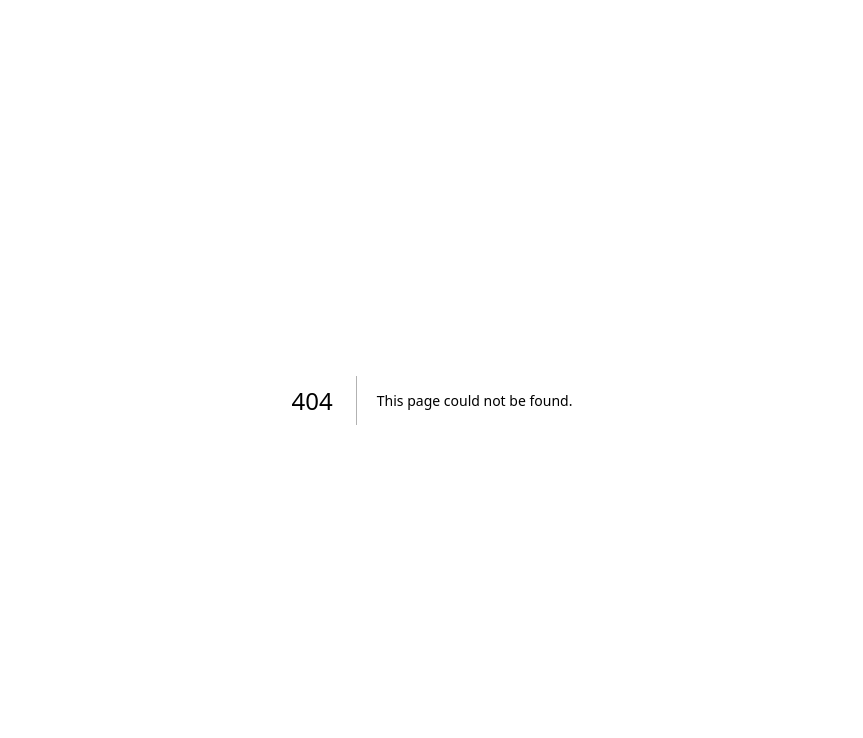
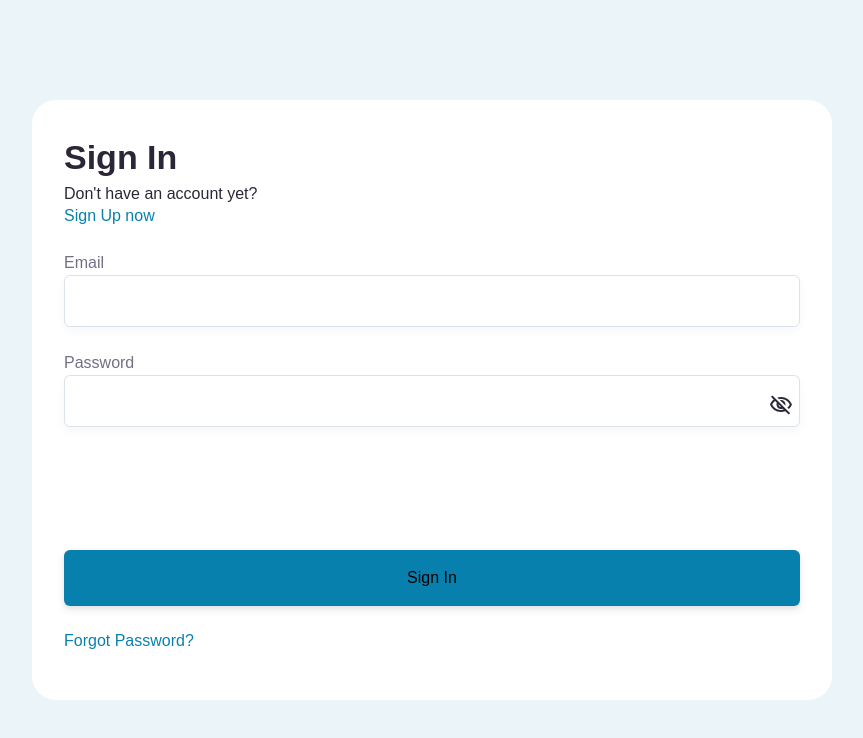
Before and after one commit to Chr728/Compass, a Next.js app in the folder compass/: page /login in a window 1280 px wide. Before the commit this address had no page. Shown: the top 738 px of the page, without its empty margins (208-1071 px from the left). Built offline with nearby package versions, Linux system fonts and the light colour scheme.

Commit message:
Added Login Functionality Frontend

```diff
--- /dev/null
+++ b/compass/app/components/Button.tsx
@@ -0,0 +1,15 @@
+'use client';
+import {CSSProperties} from 'react'
+
+type ButtonProps = {
+    type: "button" | "submit" | "reset" | undefined;
+    text: string;
+    style?: CSSProperties;
+    onClick?:(e: React.FormEvent<HTMLFormElement>) => void;
+}
+
+export default function Button({type, text, style, onClick} : ButtonProps) {
+  return (
+    <button className="bg-blue text-[16px] font-sans font-medium rounded-md h-[56px] shadow-[0px_4px_8px_0px_rgba(44,39,56,0.08),0px_2px_4px_0px_rgba(44,39,56,0.08)]" type={type} style={style}>{text}</button>
+  )
+}
--- /dev/null
+++ b/compass/app/components/Input.tsx
@@ -0,0 +1,17 @@
+'use client';
+import {CSSProperties} from 'react'
+
+type InputProps = {
+    name: string;
+    id: string;
+    type:string;
+    value: string;
+    onChange: React.ChangeEventHandler<HTMLElement> | undefined;
+    style?: CSSProperties;
+}
+
+export default function Input({name, id, type, value, onChange, style} : InputProps) {
+  return (
+    <input name={name} id={id} type={type} value={value} onChange={onChange} className="h-[52px] border border-solid border-lightgrey rounded-md text-grey p-2 focus:outline-blue shadow-[0_4px_8px_0_rgba(44,39,56,0.04)]" style={style}/>
+  )
+}
--- /dev/null
+++ b/compass/app/login/page.tsx
@@ -0,0 +1,80 @@
+'use client';
+import {useState} from 'react'
+import Input from '../components/Input';
+import Button from '../components/Button';
+import Link from 'next/link';
+import Image from 'next/image'
+
+export default function Login() {
+    const [name, setName] = useState<string>("");
+    const [password, setPassword] = useState<string>("");
+    const [visible, setVisible] = useState<boolean>(false);
+
+    const handleName = (e:React.ChangeEvent<HTMLInputElement>): void => {
+        e.preventDefault();
+        setName(e.target.value);
+
+    }
+    const handlePassword = (e:React.ChangeEvent<HTMLInputElement>): void => {
+        e.preventDefault();
+        setPassword(e.target.value);
+    }
+
+    const handleSubmit = (e:React.FormEvent<HTMLFormElement>): void => {
+        e.preventDefault();
+
+    }
+
+    const handleVisibility = (e:React.MouseEvent<HTMLDivElement, MouseEvent>): void => {
+        e.preventDefault();
+        setVisible(previous => !previous)
+    }
+
+  return (
+    <div className="bg-eggshell min-h-screen flex flex-col">
+
+        <form className="rounded-3xl bg-white flex flex-col m-auto w-full md:max-w-[800px] md:h-[600px] p-8">
+                <div className="mb-6">
+                    <p className="text-[34px] text-darkgrey font-sans font-bold">Sign In</p>
+                    <p className="text-darkgrey text-[16px] font-sans leading-[22px]">Don't have an account yet?</p>
+                    <p className="text-blue font-sans text-[16px] leading-[22px]"><Link href='/register'>Sign Up now</Link></p>
+                </div>
+
+                <div className="mb-6">
+                    <label htmlFor='email' className="text-grey font-medium">Email</label>
+                    <br/>
+                    <Input name="email" id="email" type="text" value={name} onChange={handleName} style={{ width: '100%' }}/>
+                </div>
+
+                <div className="relative">
+                    <label htmlFor='password' className="text-grey font-medium">Password</label>
+                    <br/>
+                    <Input name="password" id="password" type={visible ? "text":"password"} value={password} onChange={handlePassword} style={{ width: '100%' }}/>
+                    <div className="absolute right-2 bottom-3" onClick={handleVisibility}>
+                        {visible? <Image
+                                src="/icons/visibleEye.svg"
+                                alt="Eye icon"
+                                width={24}
+                                height={24}
+                                /> : <Image
+                                src="/icons/invisibleEye.svg"
+                                alt="Eye icon"
+                                width={24}
+                                height={24}
+                                style={{ width: 'auto', height: 'auto'}}
+                                />}
+                    </div>
+                </div>
+
+
+                <div className="md:mt-auto mt-6 w-full">
+                    <Button type="submit" text="Sign In" style={{ width: '100%' }} onClick={handleSubmit}/>
+                </div>
+
+
+                <p className="text-blue font-sans text-[16px] leading-[22px] mb-4 mt-6"><Link href='/reset'>Forgot Password?</Link></p>
+
+        </form>
+    </div>
+  )
+}
```
Also changed, not shown: compass/public/icons/invisibleEye.svg (added), compass/public/icons/visibleEye.svg (added).
